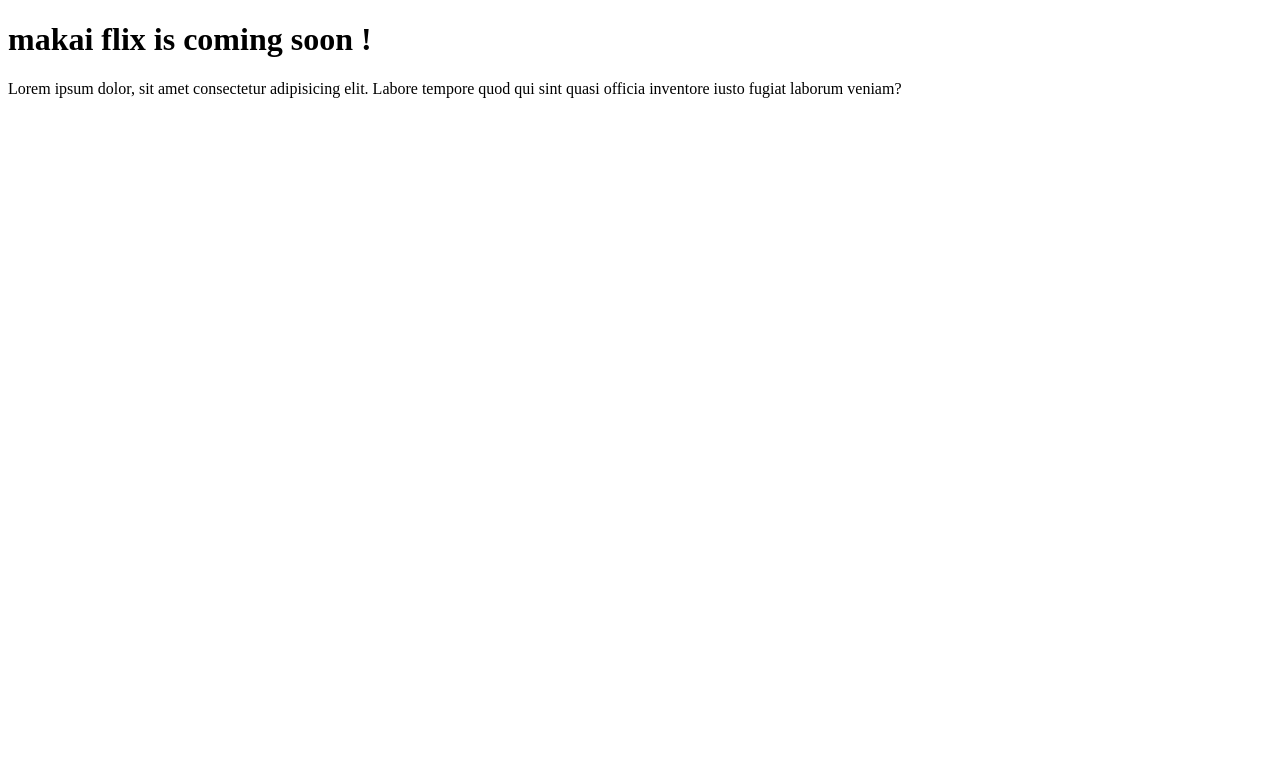
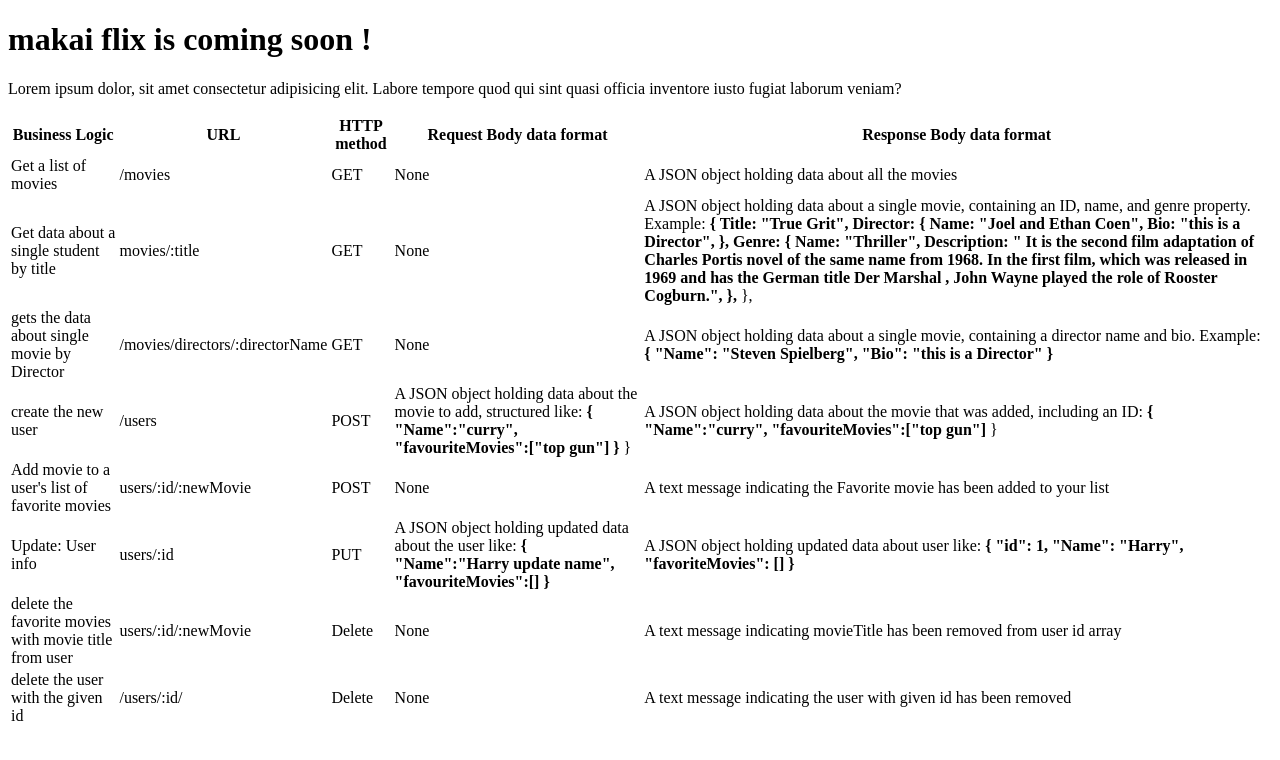
Before and after one commit to sayabi1/makai-flix-api, a website: page public/documentation.html in a window 1280 px wide. Drawn offline with Linux system fonts and the light colour scheme.

Commit message:
updated with URL endpoints and request method

```diff
--- a/public/documentation.html
+++ b/public/documentation.html
@@ -4,6 +4,7 @@
     <meta charset="UTF-8" />
     <meta http-equiv="X-UA-Compatible" content="IE=edge" />
     <meta name="viewport" content="width=, initial-scale=1.0" />
+    <link rel="stylesheet" href="/css/style.css">
     <title>Document</title>
   </head>
   <body>
@@ -11,6 +12,127 @@
     <p>
       Lorem ipsum dolor, sit amet consectetur adipisicing elit. Labore tempore
       quod qui sint quasi officia inventore iusto fugiat laborum veniam?
+
+
+      <table>
+        <tr>
+          <th>Business Logic</th>
+          <th>URL</th>
+          <th>HTTP method</th>
+          <th>Request Body data format</th>
+          <th>Response Body data format</th>
+        </tr>
+        <tr>
+         <td>Get a list of movies</td>
+         <td>/movies</td>
+         <td>GET</td>
+         <td>None</td>
+         <td>A JSON object holding data
+          about all the movies</td>
+        </tr>
+        <tr>
+         <td>Get data about a
+          single student by
+          title</td>
+         <td>movies/:title</td>
+         <td>GET</td>
+         <td>None</td>
+         <td>A JSON object holding data
+          about a single movie,
+          containing an ID, name, and
+          genre property. Example:<strong>
+            {
+              Title: "True Grit",
+              Director: {
+                Name: "Joel and Ethan Coen",
+                Bio: "this is a Director",
+              },
+              Genre: {
+                Name: "Thriller",
+                Description:
+                  " It is the second film adaptation of Charles Portis  novel of the same name from 1968. In the first film, which was released in 1969 and has the German title Der Marshal , John Wayne played the role of Rooster Cogburn.",
+              },
+          </strong>
+          },</td>
+        </tr>
+        <tr>
+         <td>gets the data about single movie by Director</td>
+         <td>/movies/directors/:directorName</td>
+         <td>GET</td>
+         <td>None</td>
+         <td>A JSON object holding data
+          about a single movie,
+          containing a director name and bio. Example:<strong>
+            {
+              "Name": "Steven Spielberg",
+              "Bio": "this is a Director"
+                    }
+          </strong></td>
+        </tr>
+        <tr>
+         <td>create the new user</td>
+         <td>/users</td>
+         <td>POST</td>
+         <td>A JSON object holding
+          data about the movie to
+          add, structured like:<strong>
+            {
+              "Name":"curry",
+              "favouriteMovies":["top gun"]
+                    }
+          </strong>
+        }</td>
+         <td>A JSON object holding data
+          about the movie that was
+          added, including an ID:<strong>
+            {
+              "Name":"curry",
+              "favouriteMovies":["top gun"]
+          </strong>
+        }</td>
+        </tr>
+        <tr>
+         <td>Add movie to a user's list of favorite movies</td>
+         <td>users/:id/:newMovie</td>
+         <td>POST</td>
+         <td>None</td>
+         <td>A text message indicating the Favorite movie has been added to your list</td>
+        </tr>
+        <tr>
+         <td> Update: User info</td>
+         <td>users/:id</td>
+         <td>PUT</td>
+         <td>A JSON object holding updated
+          data about the user  like:<strong>
+            {
+              "Name":"Harry update name",
+              "favouriteMovies":[]
+                    }
+          </strong></td>
+         <td>A JSON object holding updated data about user like:
+          <strong>
+            {
+              "id": 1,
+              "Name": "Harry",
+              "favoriteMovies": []
+                     }
+          </strong> </td>
+        </tr>
+        <tr>
+          <td>delete the favorite movies with movie title from user</td>
+          <td>users/:id/:newMovie</td>
+          <td>Delete</td>
+          <td>None</td>
+          <td>A text message indicating movieTitle has been removed from user id array</td>
+         </tr>
+        <tr>
+          <td>delete the user with the given id</td>
+          <td>/users/:id/</td>
+          <td>Delete</td>
+          <td>None</td>
+          <td>A text message indicating the user with given id has been removed</td>
+         </tr>
+      </table>
     </p>
   </body>
 </html>
```
